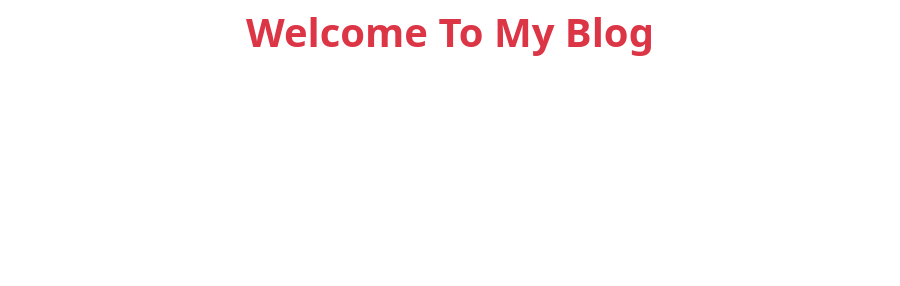
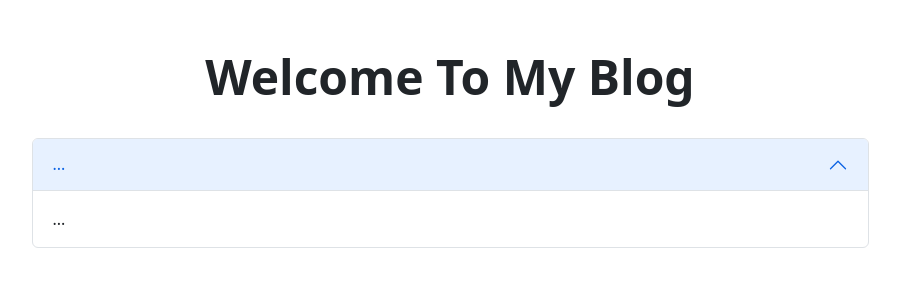
Before and after one commit to parvez1407/typing-speed-monitor, a plain HTML site: page blog.html in a window 1280 px wide. Shown: the whole page, without its empty margins (190-1090 px from the left). Drawn offline with nearby package versions, Linux system fonts and the light colour scheme.

Commit message:
Accordion Added for first Question

```diff
--- a/blog.html
+++ b/blog.html
@@ -10,11 +10,44 @@
 </head>
 
 <body class="container">
-    <h1 class="text-center text-danger mt-2 fw-bold">Welcome To My Blog</h1>
+    <section class="mt-5">
+        <!-- Questions heading part -->
+        <div class="d-flex justify-content-center">
+            <div class="col-lg-6 col-md-12 col-12 mb-lg-4">
+                <h2 class="text-center display-5 fw-bold">Welcome To My Blog</h2>
+            </div>
+        </div>
+        <!-- Accordion start -->
+        <div class="d-flex justify-content-center">
+            <div class="col-lg-9 col-md-12 col-12">
+                <div class="accordion" id="accordionPanelsStayOpenExample">
+                    <!-- item 1 -->
+                    <div class="accordion-item">
+                        <h2 class="accordion-header" id="panelsStayOpen-headingOne">
+                            <button class="accordion-button" type="button" data-bs-toggle="collapse"
+                                data-bs-target="#panelsStayOpen-collapseOne" aria-expanded="true"
+                                aria-controls="panelsStayOpen-collapseOne">
+                                ...
+                            </button>
+                        </h2>
+                        <div id="panelsStayOpen-collapseOne" class="accordion-collapse collapse show"
+                            aria-labelledby="panelsStayOpen-headingOne">
+                            <div class="accordion-body">
+                                ...
+                            </div>
+                        </div>
+                    </div>
+                    <!-- item 2 -->
 
+                    <!-- item 3 -->
 
+                    <!-- item 4 -->
 
-    <script src="https://cdn.jsdelivr.net/npm/bootstrap@5.2.1/dist/js/bootstrap.bundle.min.js"></script>
+                </div>
+            </div>
+        </div>
+
+        <script src="https://cdn.jsdelivr.net/npm/bootstrap@5.2.1/dist/js/bootstrap.bundle.min.js"></script>
 </body>
 
 </html>
```
